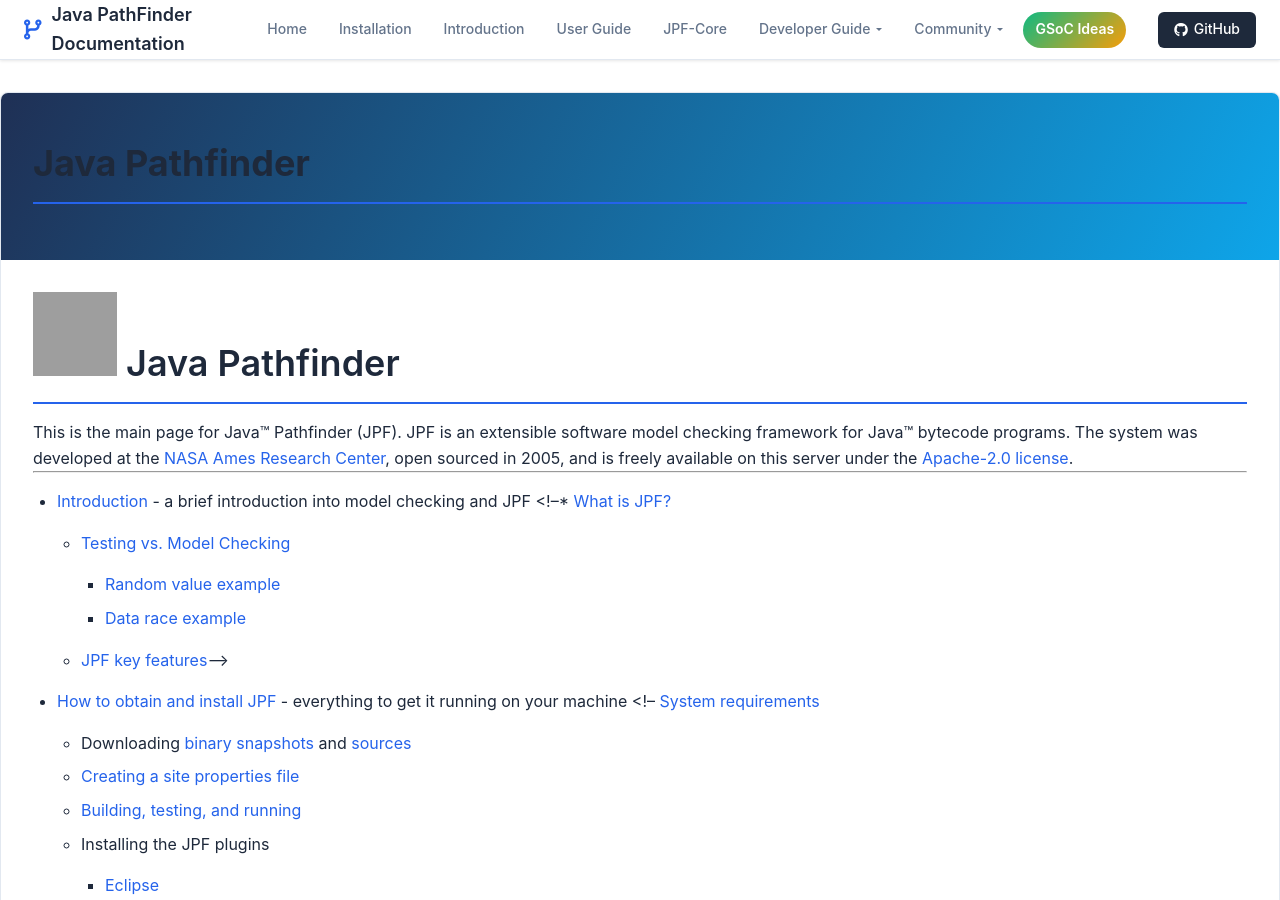
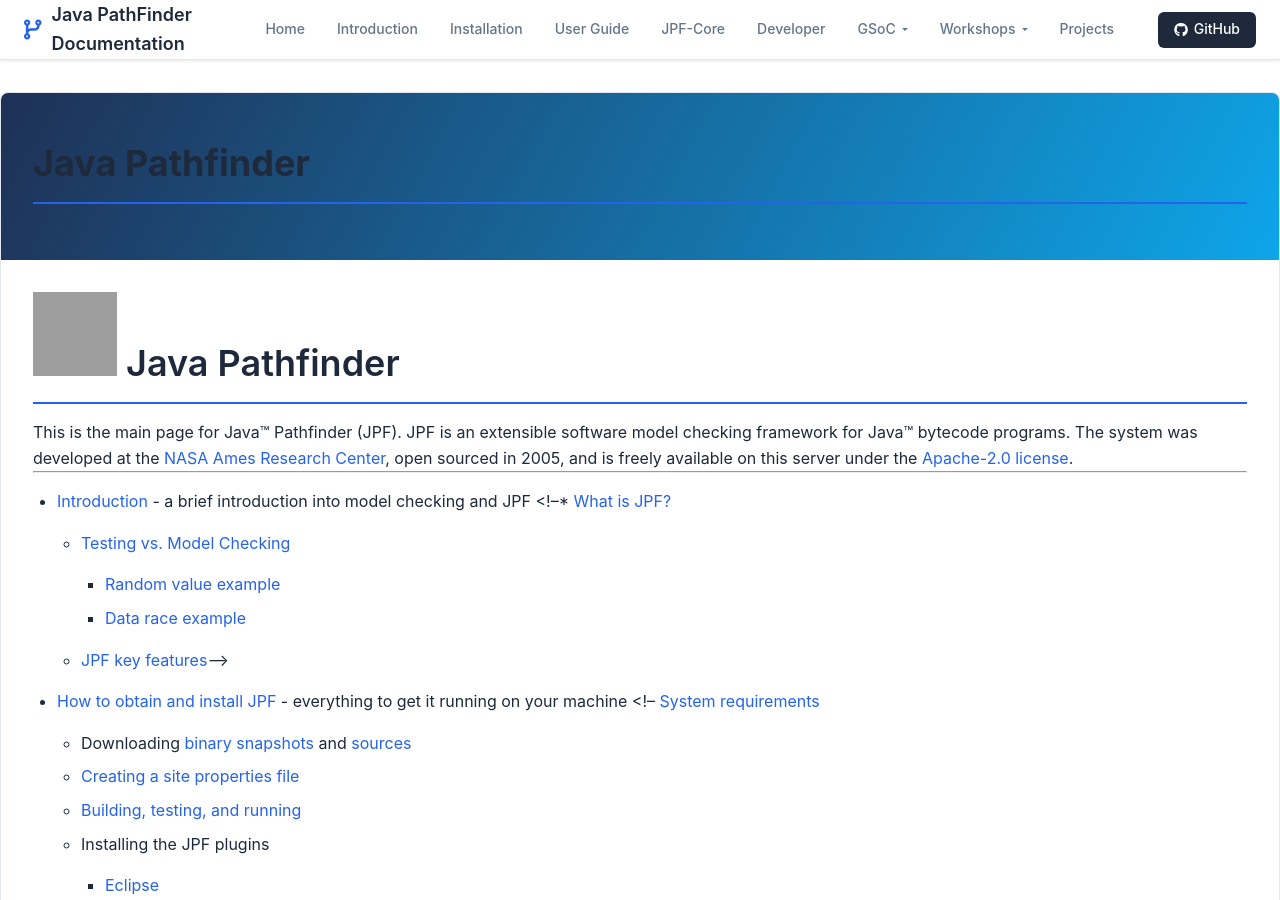
Before and after one commit to Mahmoud-Khawaja/Mahmoud-Khawaja.github.io, a Jekyll site: the page built from jpf-core/index.md, in a window 1280 px wide and 900 px high. Built offline with Jekyll 4.4.1, drawn with Linux system fonts in a browser that asks for light colours; our own code applies the rules of GitHub Pages for plain Markdown files; grey boxes are pictures that could not be loaded.

Commit message:
Update JPF-core documentation from commit 9f68cf106714c02deef2da6f01aa82eb90436586

```diff
--- a/jpf-core/_includes/navigation.html
+++ b/jpf-core/_includes/navigation.html
@@ -1,36 +1,21 @@
+<!-- File: docs/_includes/navigation.html -->
 <nav class="site-navigation">
     <ul class="nav-menu">
-        <li><a href="{{ site.baseurl }}/">Home</a></li>
-        <li><a href="{{ site.baseurl }}/install/How-to-install-JPF.html">Installation</a></li>
-        <li><a href="{{ site.baseurl }}/intro/Introduction.html">Introduction</a></li>
-        <li><a href="{{ site.baseurl }}/user/How-to-use-JPF.html">User Guide</a></li>
-        <li><a href="{{ site.baseurl }}/jpf-core/JPF-core.html">JPF-Core</a></li>
+        {% for item in site.navigation %}
+        <li class="nav-item{% if item.dropdown %} dropdown{% endif %}">
+            <a href="{{ site.baseurl }}{{ item.url }}">{{ item.title }}</a>
 
-        <!-- Developer Guide Dropdown -->
-        <li class="dropdown">
-            <a href="#">Developer Guide</a>
+            {% if item.dropdown %}
             <ul class="dropdown-menu">
-                <li><a href="{{ site.baseurl }}/devel/Developer-guide.html">Overview</a></li>
-                <li><a href="{{ site.baseurl }}/devel/ChoiceGenerators.html">ChoiceGenerators</a></li>
-                <li><a href="{{ site.baseurl }}/devel/Listeners.html">Listeners</a></li>
-                <li><a href="{{ site.baseurl }}/devel/Search-Strategies.html">Search Strategies</a></li>
-                <li><a href="{{ site.baseurl }}/devel/Model-Java-Interface.html">MJI</a></li>
-                <li><a href="{{ site.baseurl }}/devel/Bytecode-Factories.html">Bytecode Factories</a></li>
-                <li><a href="{{ site.baseurl }}/devel/Logging-system.html">Logging System</a></li>
+                {% assign collection_name = item.title | downcase | replace: ' ', '' %}
+                {% for post in site[collection_name] %}
+                <li>
+                    <a href="{{ site.baseurl }}{{ post.url }}">{{ post.title }}</a>
+                </li>
+                {% endfor %}
             </ul>
+            {% endif %}
         </li>
-
-        <!-- Community Dropdown -->
-        <li class="dropdown">
-            <a href="#">Community</a>
-            <ul class="dropdown-menu">
-                <li><a href="{{ site.baseurl }}/papers/Related-publications.html">Papers</a></li>
-                <li><a href="{{ site.baseurl }}/workshop-2016/JPF-Workshop-2016.html">Workshop 2016</a></li>
-                <li><a href="{{ site.baseurl }}/workshop-2017/JPF-Workshop-2017.html">Workshop 2017</a></li>
-            </ul>
-        </li>
-
-        <!-- Special GSoC Ideas Tab -->
-        <li><a href="{{ site.baseurl }}/gsoc/2025/ideas.html" class="ideas-tab">GSoC Ideas</a></li>
+        {% endfor %}
     </ul>
 </nav>
```
